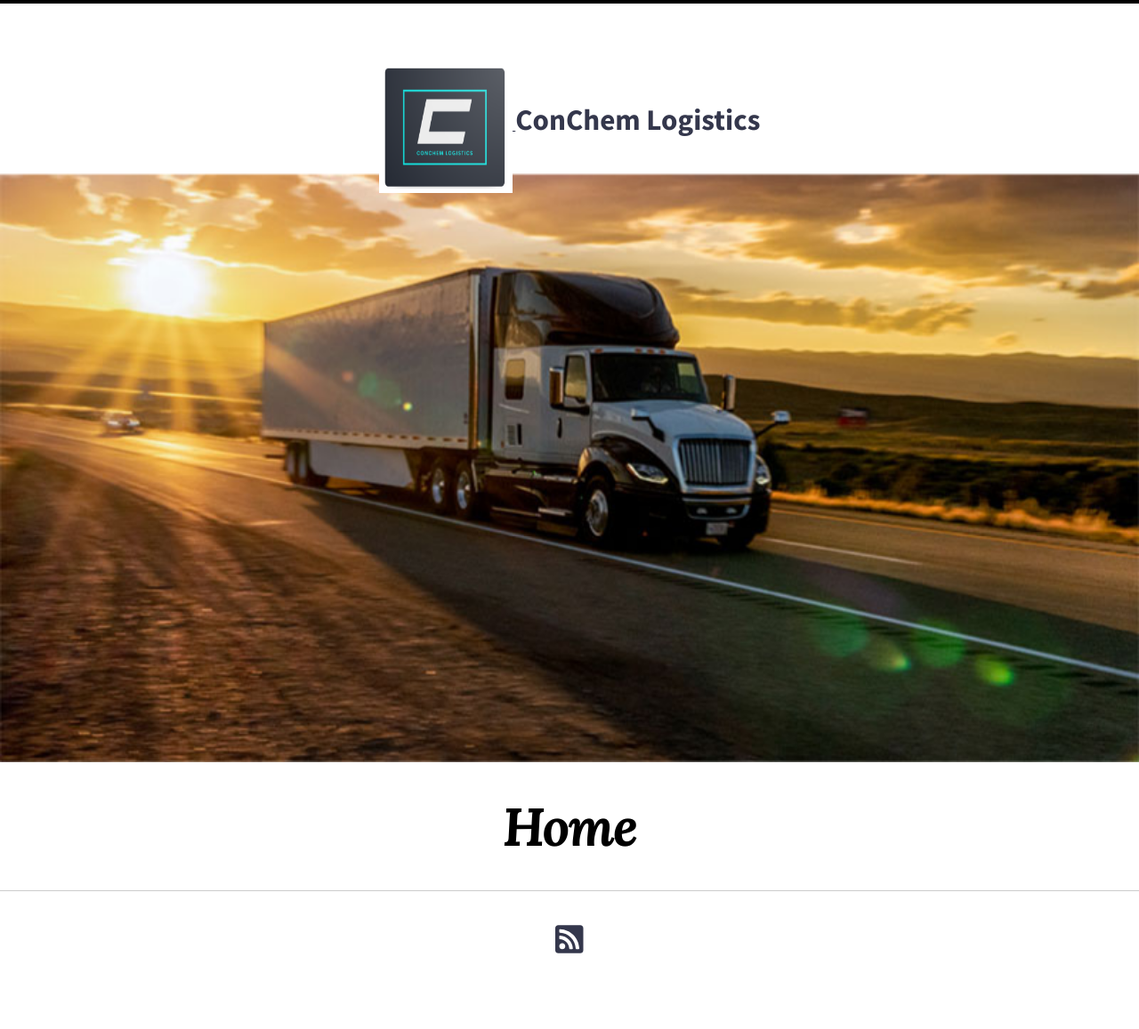
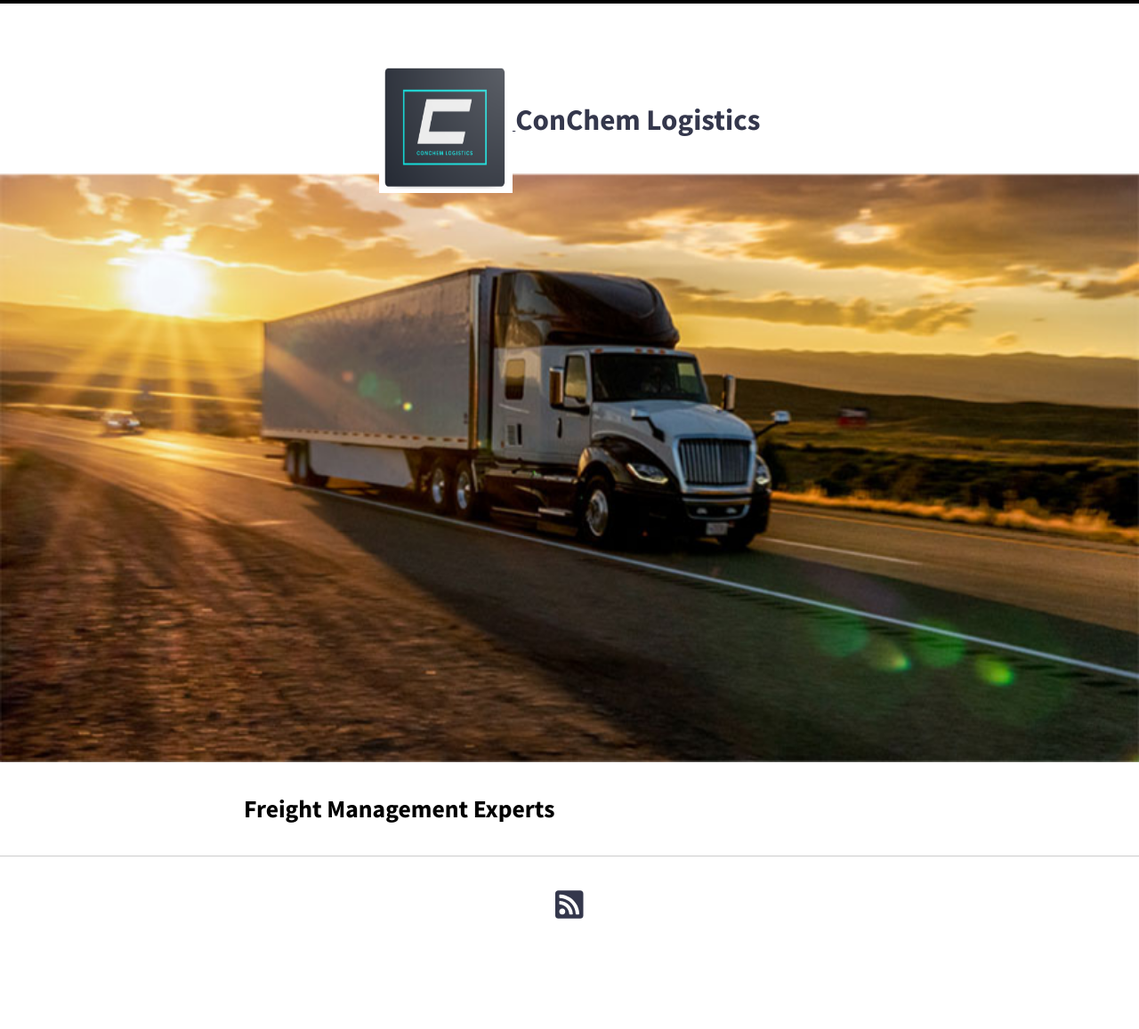
Before and after one commit to jaydurant/ConChemLogisticsWeb, a Jekyll site: the page built from index.md, in a window 1280 px wide. Shown: the whole page at 89% size. Built offline with Jekyll 4.4.1, drawn with Linux system fonts in a browser that asks for light colours; nearby versions of some CDN libraries; after the commit the page ends 1118 px from its top, so only the background shows below that.

Commit message:
Add fixes to title

```diff
--- a/_layouts/home.html
+++ b/_layouts/home.html
@@ -3,15 +3,3 @@ layout: page
 ---
 
 {{ content }}
-
-<div class="entries-{{ page.entries_layout | default: 'list' }}">
-  {%- if site.plugins contains 'jekyll-paginate' and page.paginate or site.gems contains 'jekyll-paginate' and page.paginate -%}
-    {%- comment -%}
-      Add paginator.posts loop if jekyll-paginate plugin is enabled
-      and page.paginate == true
-    {%- endcomment -%}
-    {% include posts-paginated.html %}
-  {%- else -%}
-    {% include posts-limit.html %}
-  {%- endif -%}
-</div>
--- a/index.md
+++ b/index.md
@@ -1,6 +1,7 @@
 ---
-title: "Home"
+title: ""
 layout: home
 image:
     path: /images/semi-truck-traveling.jpg
 ---
+## Freight Management Experts
```
